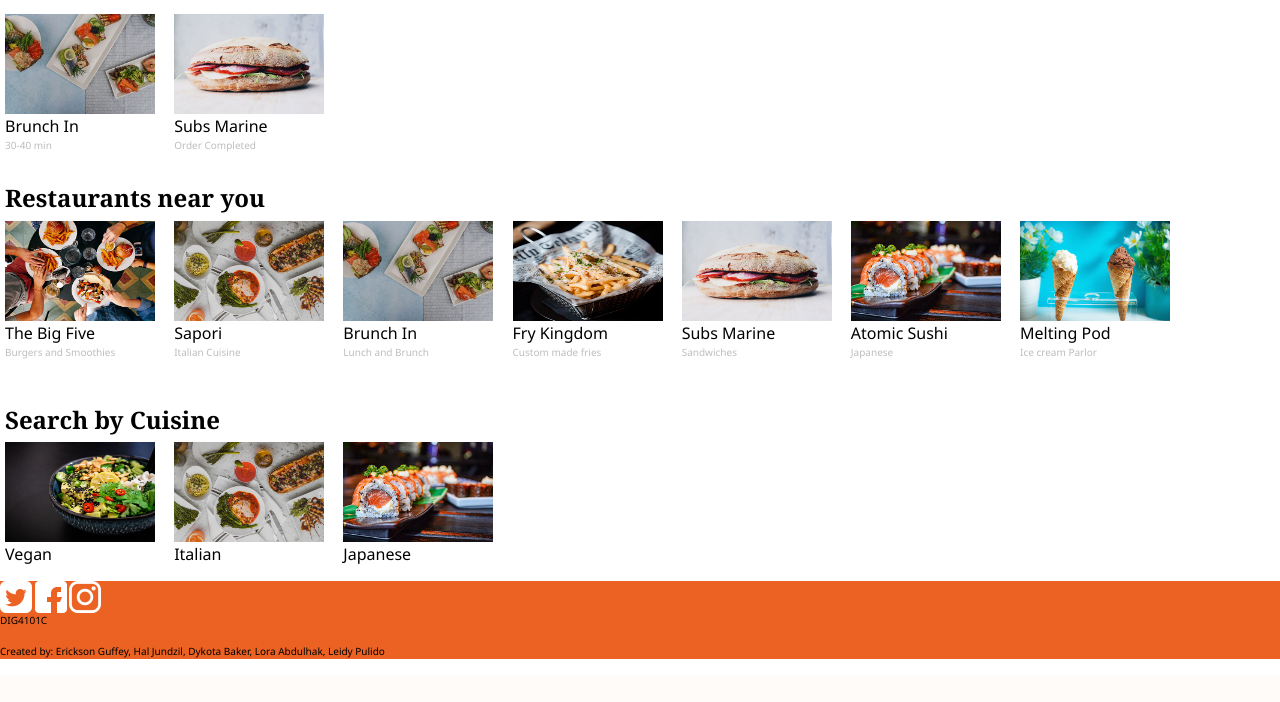
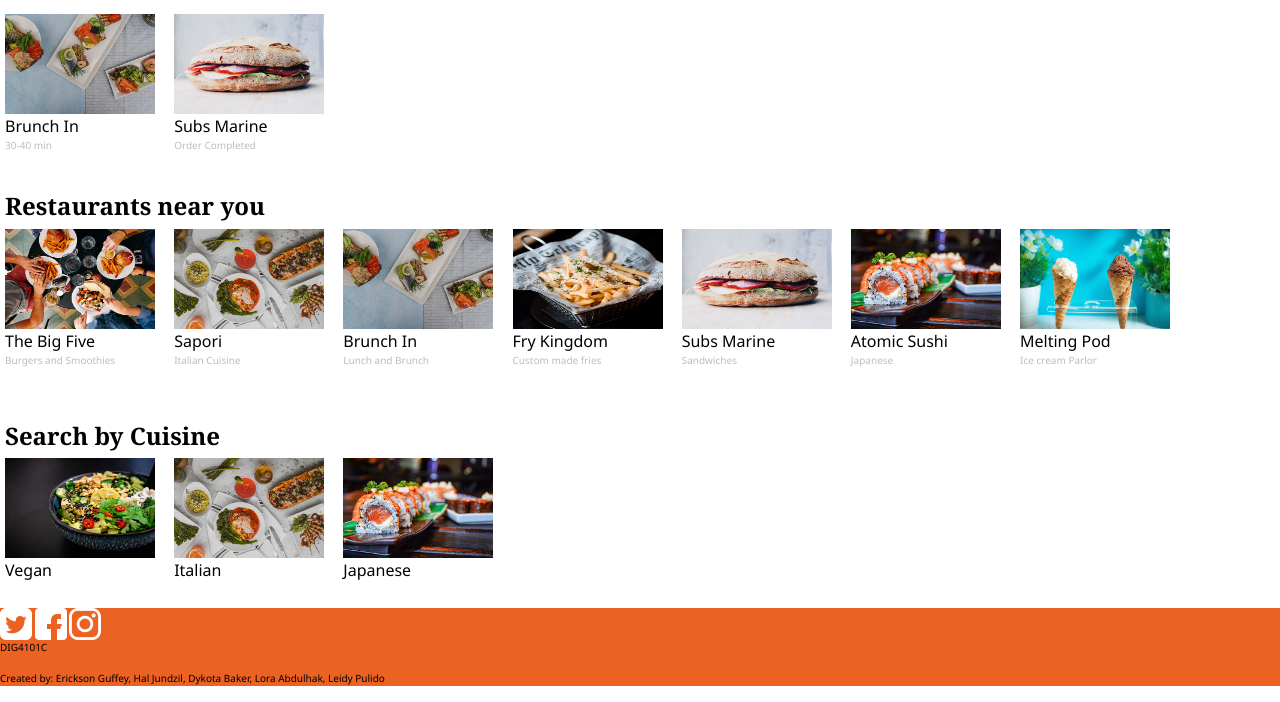
Before and after one commit to eguffey1/WebWorkshopGroup3, a PHP site: page /curbed/home.html in a window 1280 px wide. Shown: the part 167-869 px from the top of the page. Before the commit the page ends 826 px from the top, so only its background shows below. Run offline with PHP 8.4, Linux system fonts and the light colour scheme.

Commit message:
Update styles.css

```diff
--- a/curbed/css/styles.css
+++ b/curbed/css/styles.css
@@ -48,6 +48,7 @@ h1, h2, h3, h4, h5, h6 {
   overflow-x: auto;
   overflow-y: hidden;
   white-space: nowrap;
+  padding-bottom: 8px;
 
 }
 .res__scroll .row{
@@ -66,6 +67,7 @@ p{
 /* Cuisine */
 #cuisine{
   padding: 15px 0 15px 5px;
+  margin-bottom: 3px;
 }
 /* Promotions */
 .promotions{
```
